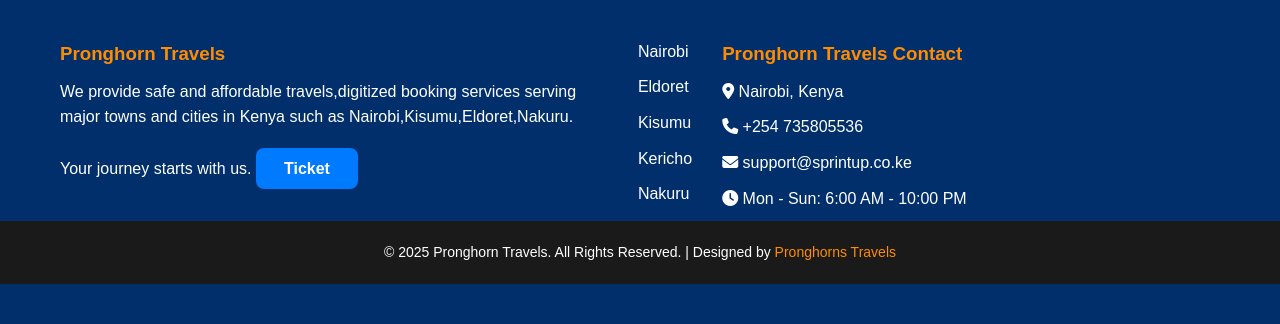
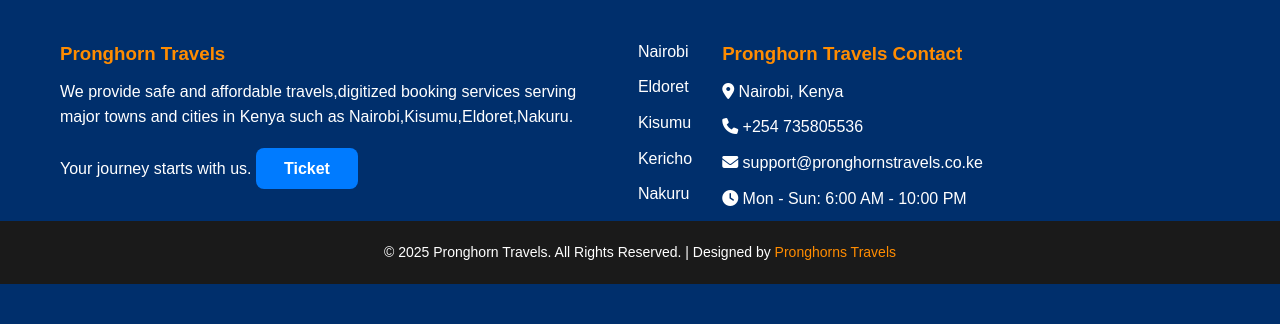
Before and after one commit to Ruto7708/pronghorns-travels, a Django app: page /contactus/ in a window 1280 px wide. Shown: the part 1106-1430 px from the top of the page. Run offline with Django 5.2, Linux system fonts and the light colour scheme.

Commit message:
Update contactus.html

```diff
--- a/booking/templates/contactus.html
+++ b/booking/templates/contactus.html
@@ -146,7 +146,7 @@
       <ul style="list-style: none; padding: 0;">
         <li><i class="fas fa-map-marker-alt"></i> Nairobi, Kenya</li>
         <li><i class="fas fa-phone"></i> <a href="tel:+2547 35805536" style="color: white; text-decoration: none;">+254 735805536</a></li>
-        <li><i class="fas fa-envelope"></i> <a href="mailto:support@sprintup.co.ke" style="color: white; text-decoration: none;">support@sprintup.co.ke</a></li>
+        <li><i class="fas fa-envelope"></i> <a href="mailto:support@pronghornstravels.co.ke" style="color: white; text-decoration: none;">support@pronghornstravels.co.ke</a></li>
         <li><i class="fas fa-clock"></i> Mon - Sun: 6:00 AM - 10:00 PM</li>
       </ul>
     </div>
```
